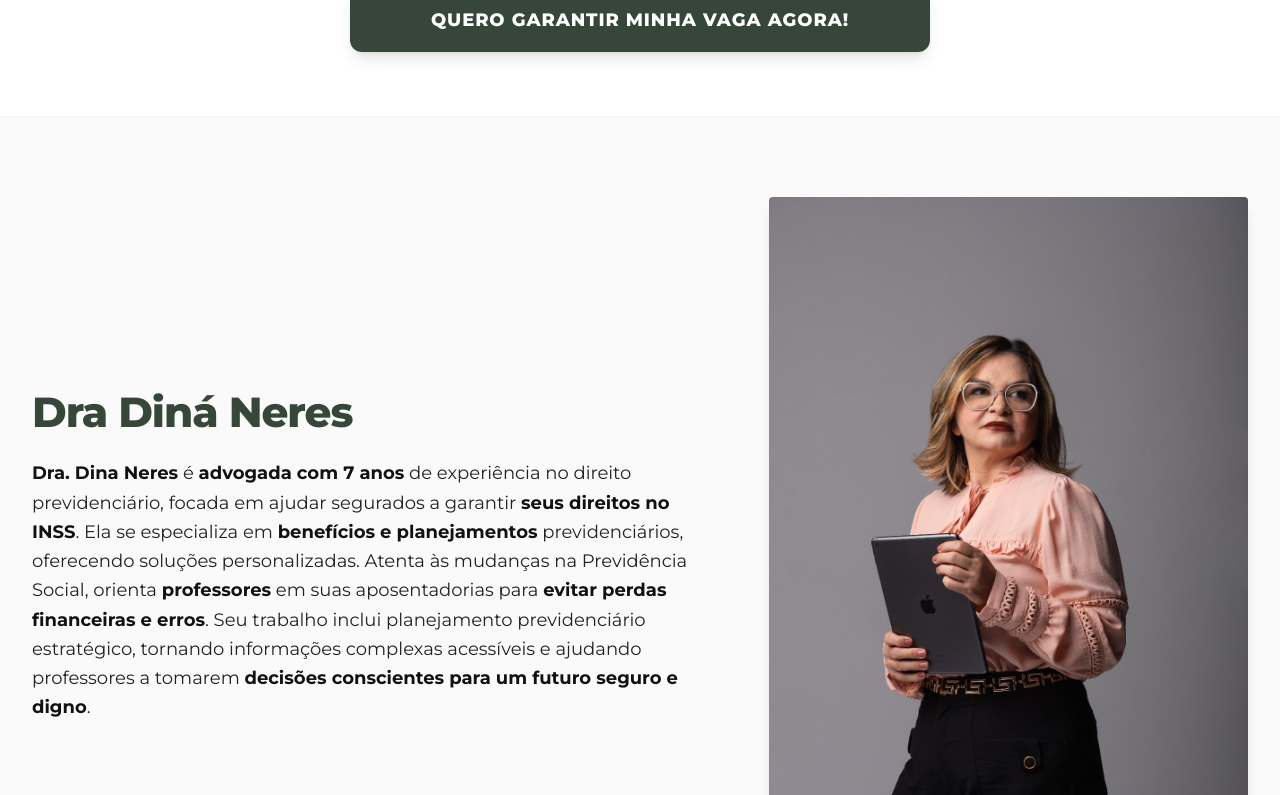
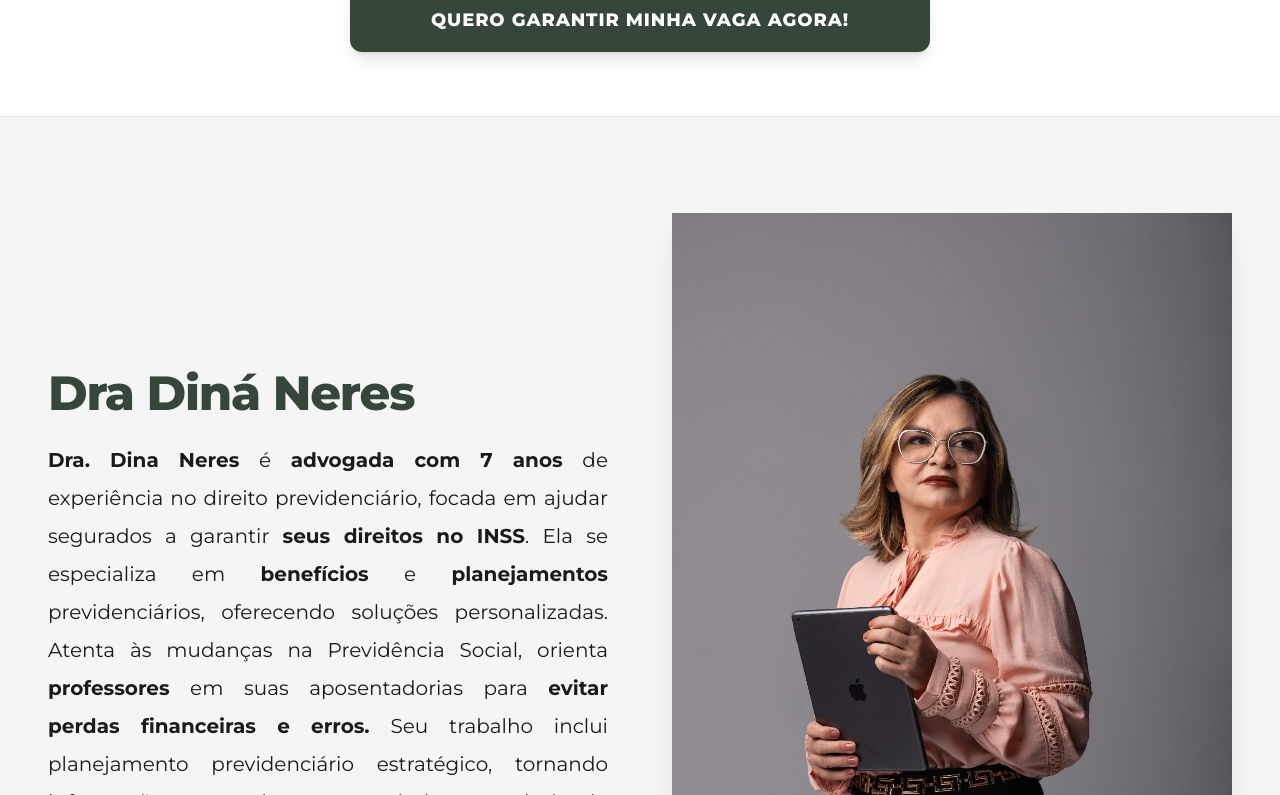
Before and after one commit to fernandoquipiaca007-commits/dra-dina-neres-landing, a React (Vite) app: page / in a window 1280 px wide. Shown: the part 1325-2120 px from the top of the page. Built offline with nearby package versions, Linux system fonts and the light colour scheme; no server answers.

Commit message:
Increase Authority section content size to match reference image

```diff
--- a/src/components/Authority.tsx
+++ b/src/components/Authority.tsx
@@ -12,9 +12,9 @@ export function Authority() {
   };
 
   return (
-    <section className="py-12 md:py-20 bg-[#f9faf9] border-t border-gray-100 overflow-hidden" id="autoridade">
-      <div className="max-w-[1280px] mx-auto px-4 md:px-8">
-        <div className="grid grid-cols-1 lg:grid-cols-12 gap-8 lg:gap-12 items-center">
+    <section className="py-16 md:py-24 bg-[#f4f5f4] border-t border-gray-200 overflow-hidden" id="autoridade">
+      <div className="max-w-[1280px] mx-auto px-6 md:px-12">
+        <div className="grid grid-cols-1 lg:grid-cols-2 gap-10 lg:gap-16 items-center">
 
           {/* Text Column (Left Side) */}
           <motion.div
@@ -22,17 +22,17 @@ export function Authority() {
             whileInView="visible"
             viewport={{ once: true }}
             variants={scrollVariant}
-            className="lg:col-span-7 space-y-6 order-2 lg:order-1 lg:pr-4"
+            className="space-y-6 order-2 lg:order-1"
           >
             {/* Title */}
-            <h2 className="text-3xl md:text-4xl lg:text-[42px] text-forest font-extrabold tracking-tight">
+            <h2 className="text-3xl md:text-4xl lg:text-5xl text-forest font-extrabold tracking-tight text-center md:text-left">
               Dra Diná Neres
             </h2>
 
-            {/* Paragraph with bold highlights matching image */}
-            <div className="space-y-4 text-[#212424] font-sans text-sm md:text-base lg:text-lg leading-relaxed text-justify md:text-left">
+            {/* Paragraph with bold highlights */}
+            <div className="text-[#1a1a1a] font-sans text-base md:text-lg lg:text-xl leading-[1.9] text-justify">
               <p>
-                <strong className="font-bold text-[#111111]">Dra. Dina Neres</strong> é <strong className="font-bold text-[#111111]">advogada com 7 anos</strong> de experiência no direito previdenciário, focada em ajudar segurados a garantir <strong className="font-bold text-[#111111]">seus direitos no INSS</strong>. Ela se especializa em <strong className="font-bold text-[#111111]">benefícios e planejamentos</strong> previdenciários, oferecendo soluções personalizadas. Atenta às mudanças na Previdência Social, orienta <strong className="font-bold text-[#111111]">professores</strong> em suas aposentadorias para <strong className="font-bold text-[#111111]">evitar perdas financeiras e erros</strong>. Seu trabalho inclui planejamento previdenciário estratégico, tornando informações complexas acessíveis e ajudando professores a tomarem <strong className="font-bold text-[#111111]">decisões conscientes para um futuro seguro e digno</strong>.
+                <strong className="font-bold">Dra. Dina Neres</strong> é <strong className="font-bold">advogada com 7 anos</strong> de experiência no direito previdenciário, focada em ajudar segurados a garantir <strong className="font-bold">seus direitos no INSS</strong>. Ela se especializa em <strong className="font-bold">benefícios</strong> e <strong className="font-bold">planejamentos</strong> previdenciários, oferecendo soluções personalizadas. Atenta às mudanças na Previdência Social, orienta <strong className="font-bold">professores</strong> em suas aposentadorias para <strong className="font-bold">evitar perdas financeiras e erros.</strong> Seu trabalho inclui planejamento previdenciário estratégico, tornando informações complexas acessíveis e ajudando professores a tomarem <strong className="font-bold">decisões conscientes para um futuro seguro e digno.</strong>
               </p>
             </div>
           </motion.div>
@@ -43,9 +43,9 @@ export function Authority() {
             whileInView="visible"
             viewport={{ once: true }}
             variants={scrollVariant}
-            className="lg:col-span-5 flex justify-center order-1 lg:order-2"
+            className="flex justify-center order-1 lg:order-2"
           >
-            <div className="w-full max-w-[480px] shadow-lg rounded-sm overflow-hidden bg-gray-100">
+            <div className="w-full max-w-[560px] shadow-xl overflow-hidden bg-gray-200">
               <img
                 src={fotoImg}
                 alt="Dra Diná Neres"
```
